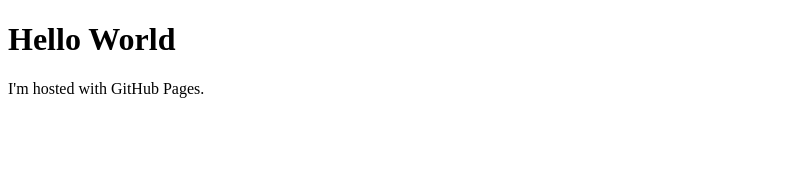
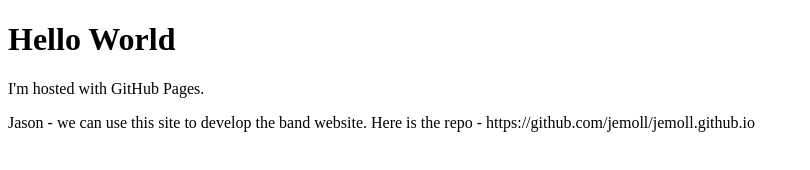
Before and after one commit to jemoll/jemoll.github.io, a plain HTML site: page index.html in a window 1280 px wide. Shown: the whole page, without its empty margins (0-810 px from the left). Drawn offline with Linux system fonts and the light colour scheme.

Commit message:
message to jedsall
test

```diff
--- a/index.html
+++ b/index.html
@@ -3,5 +3,6 @@
 <body>
 <h1>Hello World</h1>
 <p>I'm hosted with GitHub Pages.</p>
+<p>Jason - we can use this site to develop the band website. Here is the repo - https://github.com/jemoll/jemoll.github.io</p>
 </body>
 </html>
```
